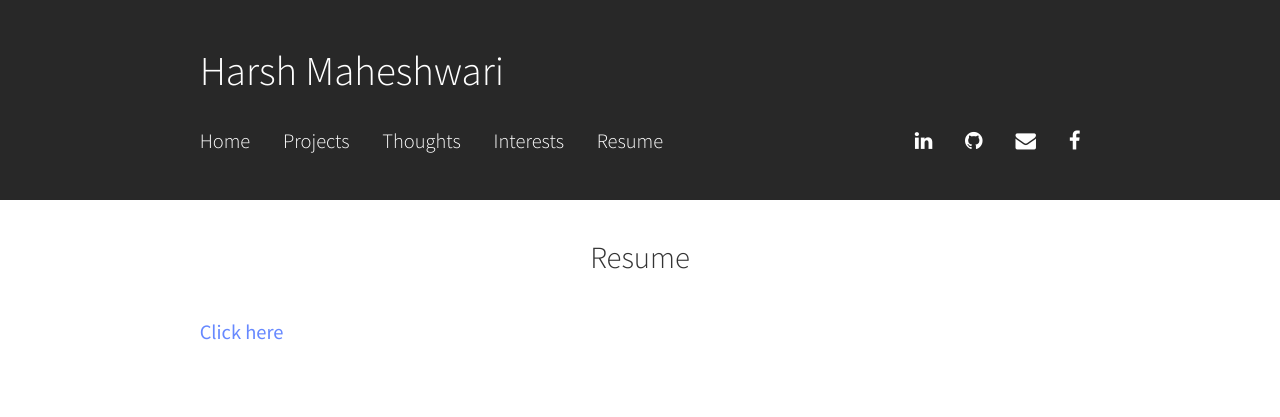
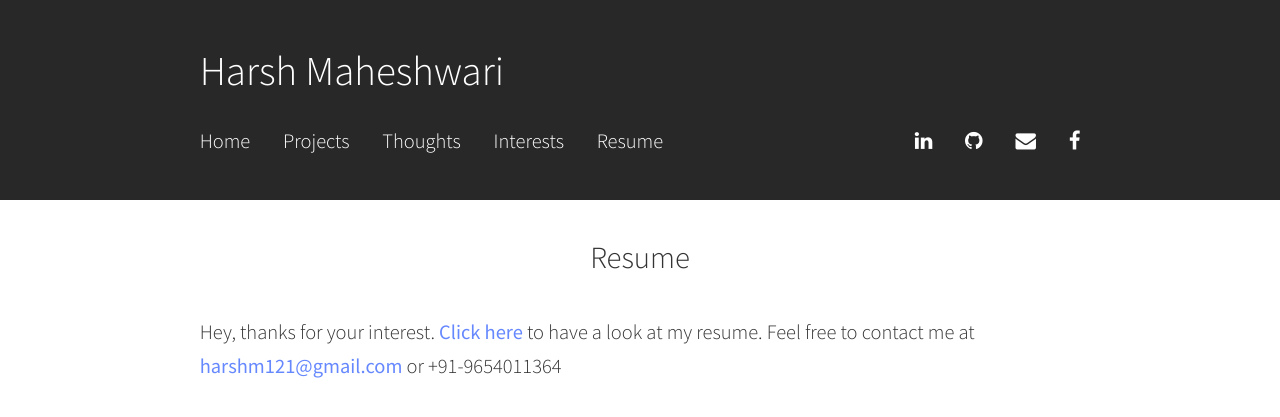
Before and after one commit to harshm121/portfolio-old, a Jekyll site: the page built from Resume/index.md, in a window 1280 px wide. Shown: the top 417 px of the page. Built offline with Jekyll 4.4.1, drawn with Linux system fonts in a browser that asks for light colours.

Commit message:
Resume/index.md final

```diff
--- a/Resume/index.md
+++ b/Resume/index.md
@@ -2,4 +2,5 @@
 title: "Resume"
 ---
 
-[Click here](https://drive.google.com/file/d/1h5tgCYdc4U5TrDaK2lxQlQCS9CrMsCJL/view?usp=sharing)
+Hey, thanks for your interest. [Click here](https://drive.google.com/file/d/1h5tgCYdc4U5TrDaK2lxQlQCS9CrMsCJL/view?usp=sharing) to have a look at my resume.
+Feel free to contact me at [harshm121@gmail.com](mailto:harshm121@gmail.com) or +91-9654011364
```
